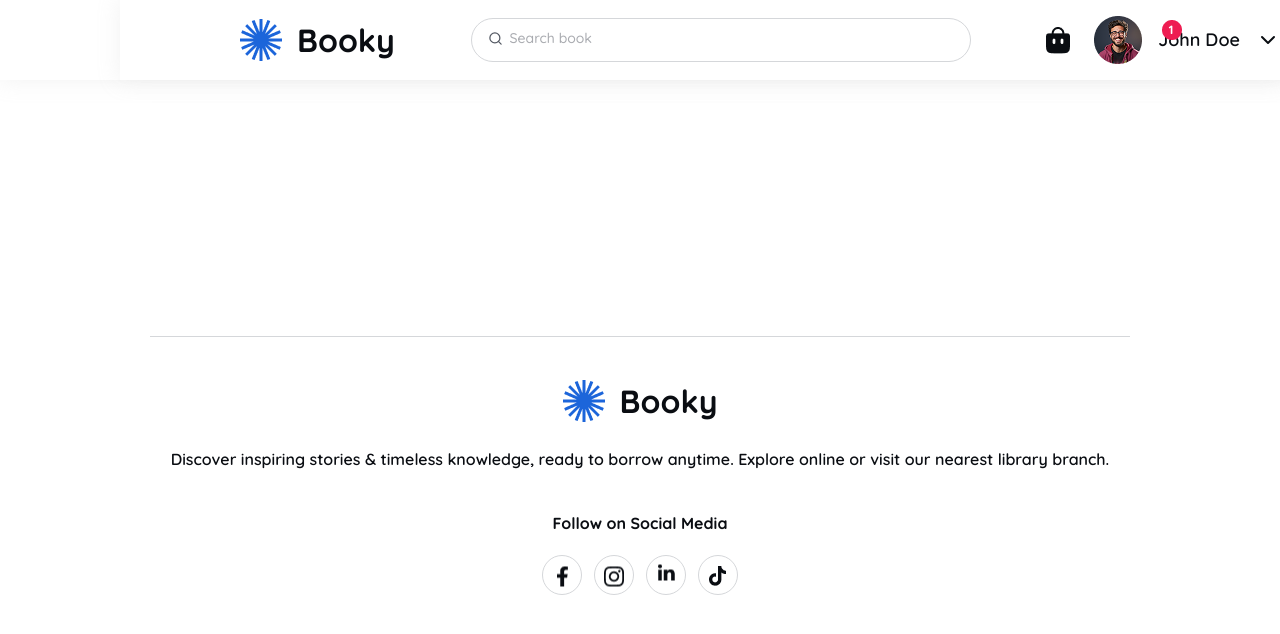
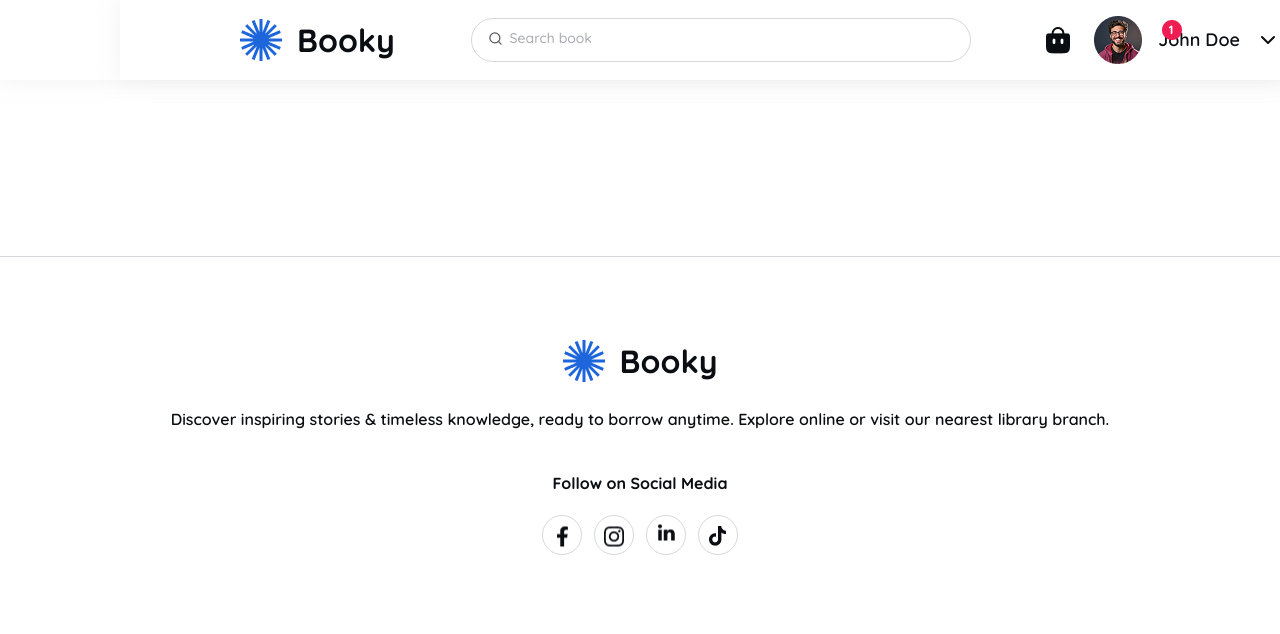
Before and after one commit to cindynufa/project-1-library-app, a React (Vite) app: page / in a window 1280 px wide. Shown: the top 634 px of the page. Built offline with nearby package versions, Linux system fonts and the light colour scheme.

Commit message:
Fix: fixed line of footer

```diff
--- a/src/components/container/footer/index.tsx
+++ b/src/components/container/footer/index.tsx
@@ -4,8 +4,7 @@ import Logo from '../../ui/logo';
 
 export default function Footer() {
   return (
-    <footer className="flex flex-col w-full px-37.5 py-20 gap-10 bottom-0 justify-between items-center">
-      <div className="w-full border-t border-neutral-300" />
+    <footer className="flex flex-col w-full px-37.5 py-20 gap-10 bottom-0 border-t border-neutral-300 justify-between items-center">
       <div className="flex flex-col gap-5.5 items-center">
         <Logo />
         <p className="text-md font-semibold text-neutral-950">
```
